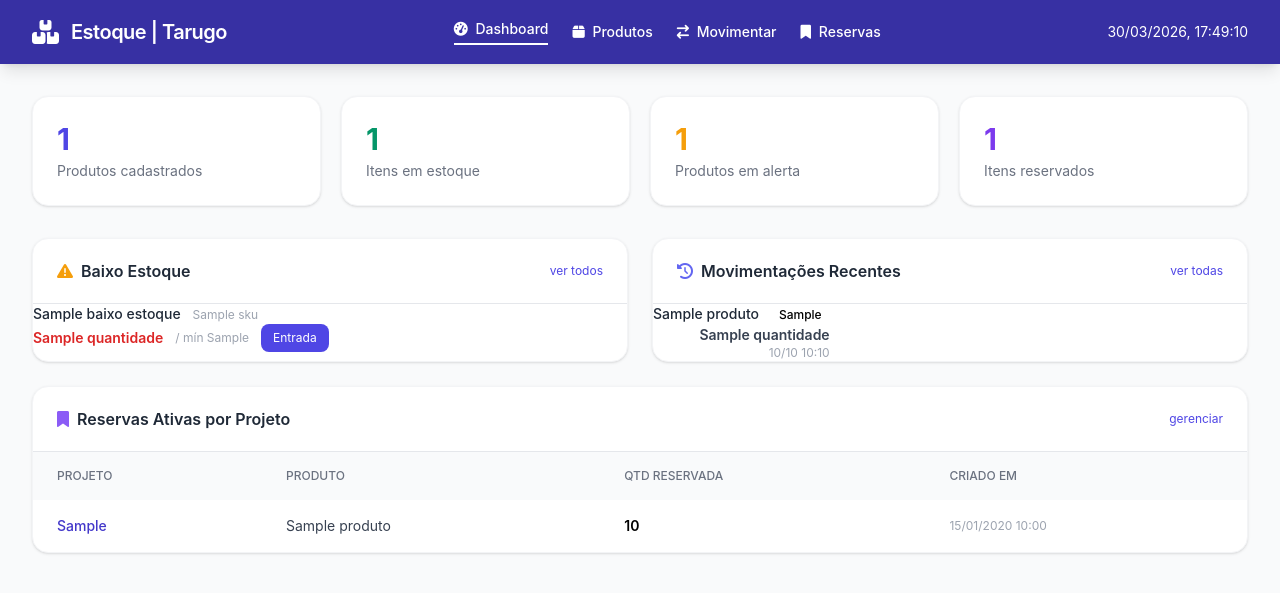
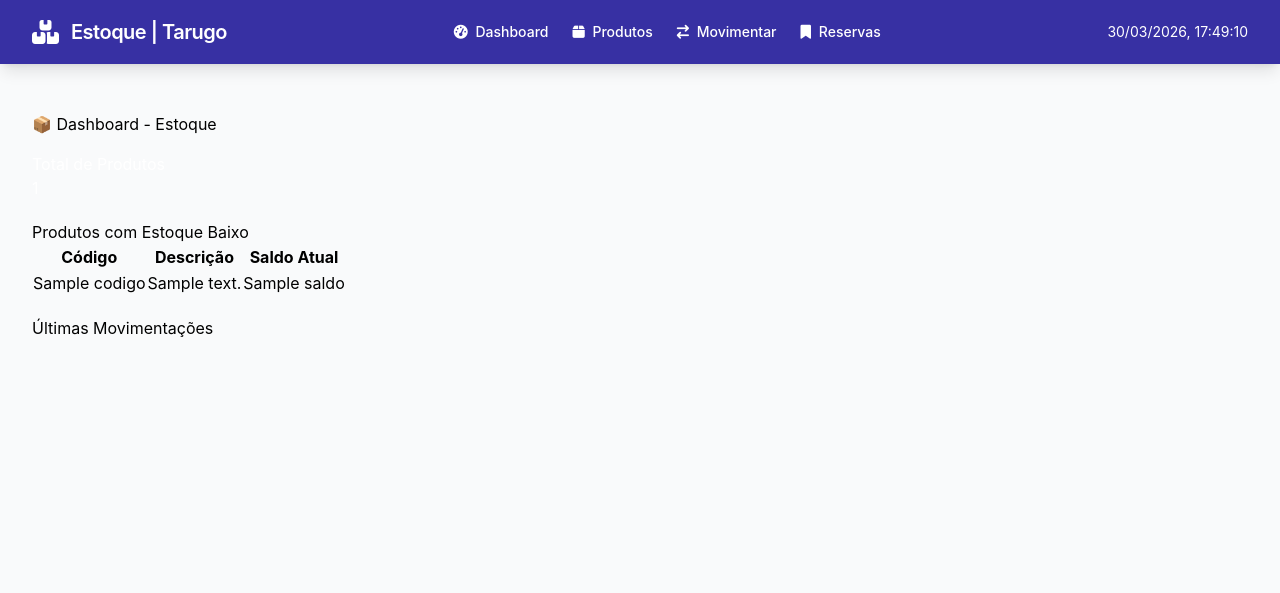
Before and after one commit to paulo15z/Tarugo, a Django app: template apps/estoque/templates/estoque/dashboard.html in a window 1280 px wide. Shown: the top 593 px of the page. Run offline with Django 5.2, Linux system fonts and the light colour scheme; tables that the repository leaves empty hold one stand-in row (values such as "Sample post"); the template is opened without the code that fills it: values that come from a table or form of the project are taken from there, most other values are stand-ins (such as "Sample title", 1, 10 or a date in 2020); parts of the project's set-up code (start-up, migrations or seed data) failed here and were passed over; some libraries are stand-ins or nearby versions.

Commit message:
correçoes estoque

```diff
--- a/apps/estoque/templates/estoque/dashboard.html
+++ b/apps/estoque/templates/estoque/dashboard.html
@@ -1,133 +1,46 @@
-{% extends "estoque/base.html" %}
-{% block title %}Dashboard{% endblock %}
-{% block nav_dashboard %}text-white border-b-2 border-white pb-1{% endblock %}
+{% extends "base.html" %}
+
+{% block title %}Dashboard - Estoque | Tarugo{% endblock %}
 
 {% block content %}
+<div class="container mt-4">
+    <h1 class="mb-4">📦 Dashboard - Estoque</h1>
 
-<!-- KPIs -->
-<div class="grid grid-cols-2 md:grid-cols-4 gap-5 mb-8">
-    <div class="bg-white rounded-2xl shadow border border-gray-100 p-6">
-        <div class="text-3xl font-bold text-indigo-600">{{ total_produtos }}</div>
-        <div class="text-sm text-gray-500 mt-1">Produtos cadastrados</div>
-    </div>
-    <div class="bg-white rounded-2xl shadow border border-gray-100 p-6">
-        <div class="text-3xl font-bold text-emerald-600">{{ total_em_estoque }}</div>
-        <div class="text-sm text-gray-500 mt-1">Itens em estoque</div>
-    </div>
-    <div class="bg-white rounded-2xl shadow border border-gray-100 p-6">
-        <div class="text-3xl font-bold text-amber-500">{{ baixo_estoque|length }}</div>
-        <div class="text-sm text-gray-500 mt-1">Produtos em alerta</div>
-    </div>
-    <div class="bg-white rounded-2xl shadow border border-gray-100 p-6">
-        <div class="text-3xl font-bold text-violet-600">{{ total_reservado }}</div>
-        <div class="text-sm text-gray-500 mt-1">Itens reservados</div>
+    <div class="row">
+        <div class="col-md-4">
+            <div class="card text-white bg-primary mb-3">
+                <div class="card-body">
+                    <h5>Total de Produtos</h5>
+                    <h2>{{ total_produtos }}</h2>
                 </div>
             </div>
-
-<div class="grid grid-cols-1 lg:grid-cols-2 gap-6">
-
-    <!-- Alertas de baixo estoque -->
-    <div class="bg-white rounded-2xl shadow border border-gray-100">
-        <div class="px-6 py-5 border-b flex items-center justify-between">
-            <h2 class="font-semibold text-gray-800 flex items-center gap-2">
-                <i class="fas fa-triangle-exclamation text-amber-500"></i> Baixo Estoque
-            </h2>
-            <a href="{% url 'estoque-produtos' %}?alerta=1" class="text-xs text-indigo-600 hover:underline">ver todos</a>
         </div>
-        {% if baixo_estoque %}
-        <ul class="divide-y text-sm">
-            {% for p in baixo_estoque %}
-            <li class="px-6 py-4 flex items-center justify-between table-row">
-                <div>
-                    <span class="font-medium text-gray-800">{{ p.nome }}</span>
-                    <span class="ml-2 text-xs text-gray-400">{{ p.sku }}</span>
-                </div>
-                <div class="flex items-center gap-3">
-                    <span class="text-red-600 font-semibold">{{ p.quantidade }}</span>
-                    <span class="text-gray-400 text-xs">/ mín {{ p.estoque_minimo }}</span>
-                    <a href="{% url 'estoque-movimentar' %}?produto_id={{ p.id }}"
-                       class="bg-indigo-600 hover:bg-indigo-700 text-white text-xs px-3 py-1.5 rounded-lg">
-                        Entrada
-                    </a>
-                </div>
-            </li>
-            {% endfor %}
-        </ul>
-        {% else %}
-        <div class="py-16 text-center text-gray-400">
-            <i class="fas fa-circle-check text-3xl text-emerald-400 mb-3 block"></i>
-            Todos os produtos estão acima do estoque mínimo.
-        </div>
-        {% endif %}
+        <!-- mais cards depois -->
     </div>
 
-    <!-- Movimentações recentes -->
-    <div class="bg-white rounded-2xl shadow border border-gray-100">
-        <div class="px-6 py-5 border-b flex items-center justify-between">
-            <h2 class="font-semibold text-gray-800 flex items-center gap-2">
-                <i class="fas fa-clock-rotate-left text-indigo-500"></i> Movimentações Recentes
-            </h2>
-            <a href="{% url 'estoque-historico' %}" class="text-xs text-indigo-600 hover:underline">ver todas</a>
-        </div>
-        {% if movimentacoes_recentes %}
-        <ul class="divide-y text-sm">
-            {% for m in movimentacoes_recentes %}
-            <li class="px-6 py-4 flex items-center justify-between table-row">
-                <div>
-                    <span class="font-medium text-gray-800">{{ m.produto.nome }}</span>
-                    <span class="ml-2 inline-flex items-center px-2 py-0.5 rounded-full text-xs font-medium badge-{{ m.tipo }}">
-                        {{ m.get_tipo_display }}
-                    </span>
-                </div>
-                <div class="text-right">
-                    <div class="font-semibold text-gray-700">{{ m.quantidade }}</div>
-                    <div class="text-xs text-gray-400">{{ m.criado_em|date:"d/m H:i" }}</div>
-                </div>
-            </li>
-            {% endfor %}
-        </ul>
-        {% else %}
-        <div class="py-16 text-center text-gray-400">
-            <i class="fas fa-inbox text-3xl mb-3 block"></i>
-            Nenhuma movimentação ainda.
-        </div>
-        {% endif %}
-    </div>
-
-</div>
-
-<!-- Reservas ativas por projeto -->
-{% if reservas_ativas %}
-<div class="mt-6 bg-white rounded-2xl shadow border border-gray-100">
-    <div class="px-6 py-5 border-b flex items-center justify-between">
-        <h2 class="font-semibold text-gray-800 flex items-center gap-2">
-            <i class="fas fa-bookmark text-violet-500"></i> Reservas Ativas por Projeto
-        </h2>
-        <a href="{% url 'estoque-reservas' %}" class="text-xs text-indigo-600 hover:underline">gerenciar</a>
-    </div>
-    <div class="overflow-x-auto">
-        <table class="w-full text-sm">
-            <thead class="bg-gray-50">
+    <h3 class="mt-5">Produtos com Estoque Baixo</h3>
+    <table class="table table-striped">
+        <thead>
             <tr>
-                    <th class="px-6 py-4 text-left text-xs font-medium text-gray-500 uppercase">Projeto</th>
-                    <th class="px-6 py-4 text-left text-xs font-medium text-gray-500 uppercase">Produto</th>
-                    <th class="px-6 py-4 text-left text-xs font-medium text-gray-500 uppercase">Qtd reservada</th>
-                    <th class="px-6 py-4 text-left text-xs font-medium text-gray-500 uppercase">Criado em</th>
+                <th>Código</th>
+                <th>Descrição</th>
+                <th>Saldo Atual</th>
             </tr>
         </thead>
-            <tbody class="divide-y">
-                {% for r in reservas_ativas %}
-                <tr class="table-row">
-                    <td class="px-6 py-4 font-medium text-indigo-700">{{ r.projeto }}</td>
-                    <td class="px-6 py-4 text-gray-700">{{ r.produto.nome }}</td>
-                    <td class="px-6 py-4 font-semibold">{{ r.quantidade }}</td>
-                    <td class="px-6 py-4 text-gray-400 text-xs">{{ r.criado_em|date:"d/m/Y H:i" }}</td>
+        <tbody>
+            {% for p in produtos_baixo_estoque %}
+            <tr>
+                <td>{{ p.codigo }}</td>
+                <td>{{ p.descricao }}</td>
+                <td class="text-danger fw-bold">{{ p.saldo }}</td>
             </tr>
+            {% empty %}
+            <tr><td colspan="3">Nenhum produto com estoque baixo no momento.</td></tr>
             {% endfor %}
         </tbody>
     </table>
+
+    <h3 class="mt-5">Últimas Movimentações</h3>
+    <!-- tabela similar com ultimas_movimentacoes -->
 </div>
-</div>
-{% endif %}
-
 {% endblock %}
--- a/apps/estoque/urls.py
+++ b/apps/estoque/urls.py
@@ -1,11 +1,11 @@
+# apps/estoque/urls.py
 from django.urls import path
-import apps.estoque.api.views as views
+
+from . import views   # ← views.py da raiz (template views)
+
+app_name = 'estoque'
 
 urlpatterns = [
     path('', views.dashboard, name='estoque-dashboard'),
-    path('produtos/', views.lista_produtos, name='estoque-produtos'),
-    path('produtos/novo/', views.novo_produto, name='estoque-produto-novo'),
-    path('movimentar/', views.movimentar, name='estoque-movimentar'),
-    path('historico/', views.historico, name='estoque-historico'),
-    path('reservas/', views.reservas, name='estoque-reservas'),
+    path('movimentacao/nova/', views.movimentacao_create, name='movimentacao-create'),
 ]
```
Also changed, not shown: apps/estoque/api/views.py (+16 -15 lines), apps/estoque/selectors/__init__.py (added, +21 -0 lines), apps/estoque/selectors/estoque_selectors.py (deleted, +0 -54 lines), apps/estoque/selectors/movimentacao_selectors.py (+28 -8 lines), apps/estoque/selectors/produto_selectors.py (added, +30 -0 lines), apps/estoque/services/movimentacao_service.py (added, +74 -0 lines), apps/estoque/services/movimentacao_services.py (deleted, +0 -75 lines), apps/estoque/views.py (+35 -220 lines), apps/estoque/migrations/0003_reserva.py (added). Lines whose indentation alone changed are shown as unchanged.
